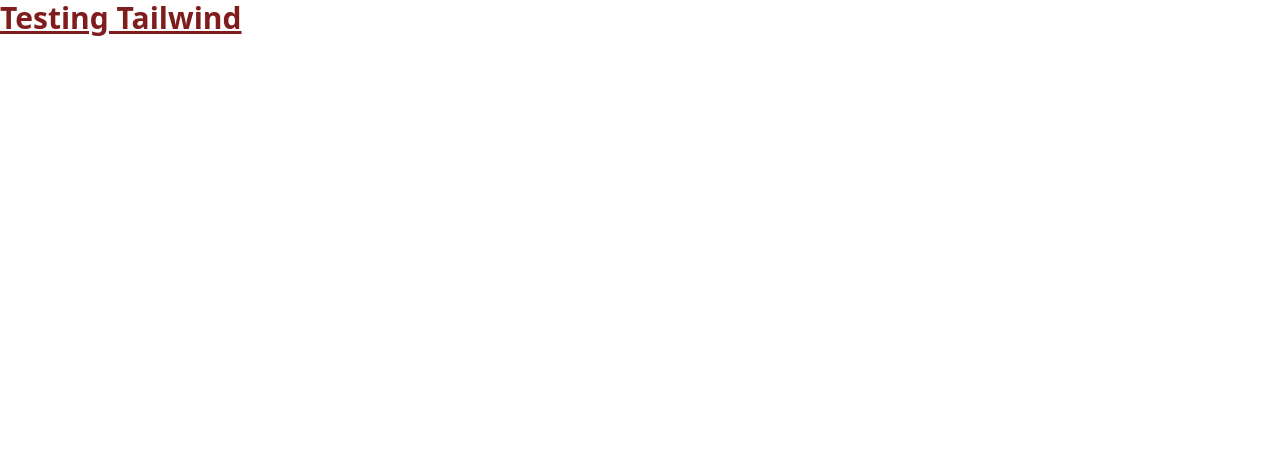
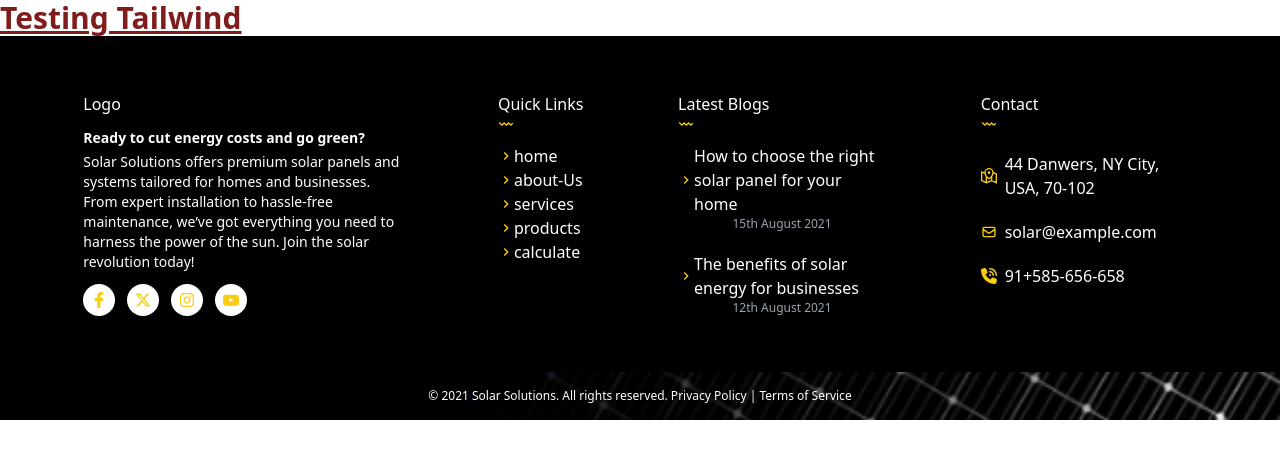
Before and after one commit to 27medMo7sen/Solar-system, a React (Vite) app in the folder Front-end/: page / in a window 1280 px wide. Shown: the top 458 px of the page. Built offline with nearby package versions, Linux system fonts and the light colour scheme.

Commit message:
Add Footer component to Root page

```diff
--- a/Front-end/src/pages/Root.jsx
+++ b/Front-end/src/pages/Root.jsx
@@ -1,5 +1,6 @@
 import { Fragment } from "react";
 import { Outlet } from "react-router-dom";
+import { Footer } from "../components/footer/Footer";
 export const Root = () => {
   return (
     <Fragment>
@@ -7,6 +8,7 @@
         Testing Tailwind
       </h1>
       <Outlet />
+      <Footer />
     </Fragment>
   );
 };
```
Also changed, not shown: Front-end/src/components/footer/background.png (added).
